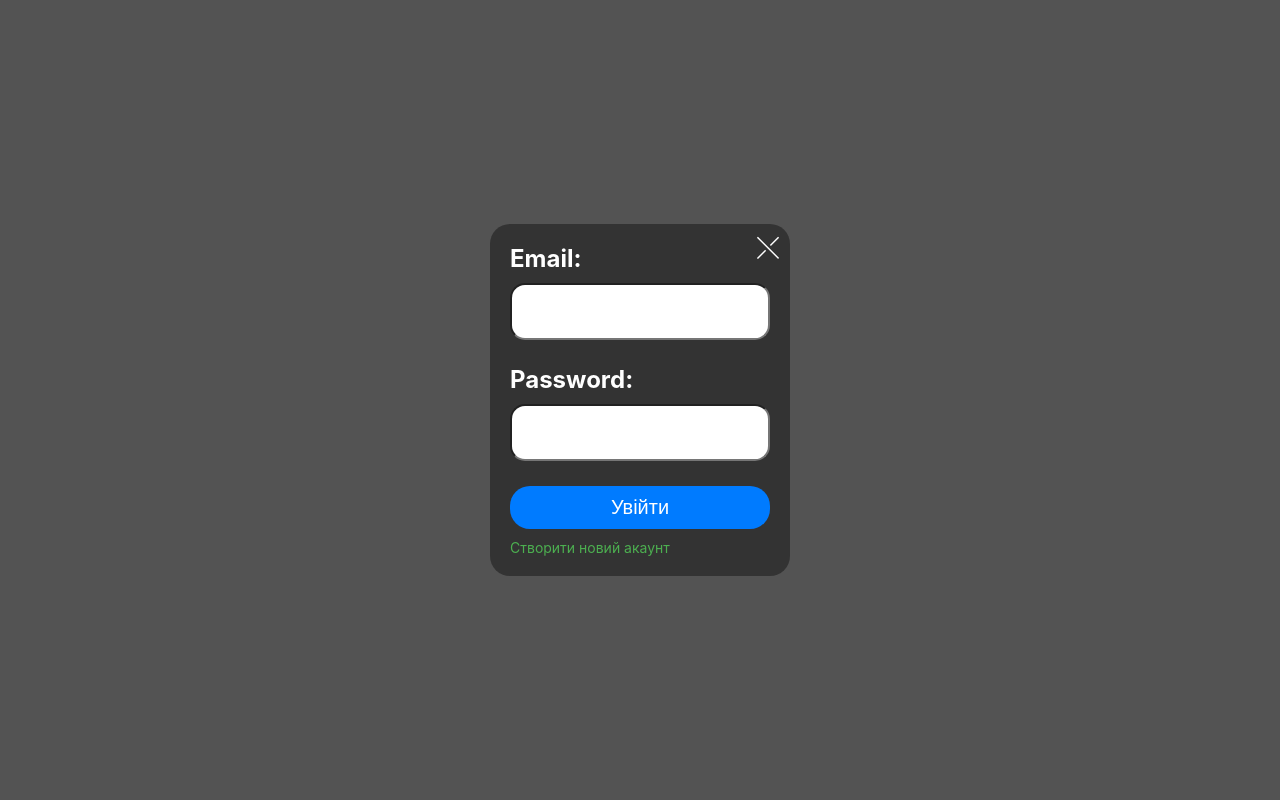
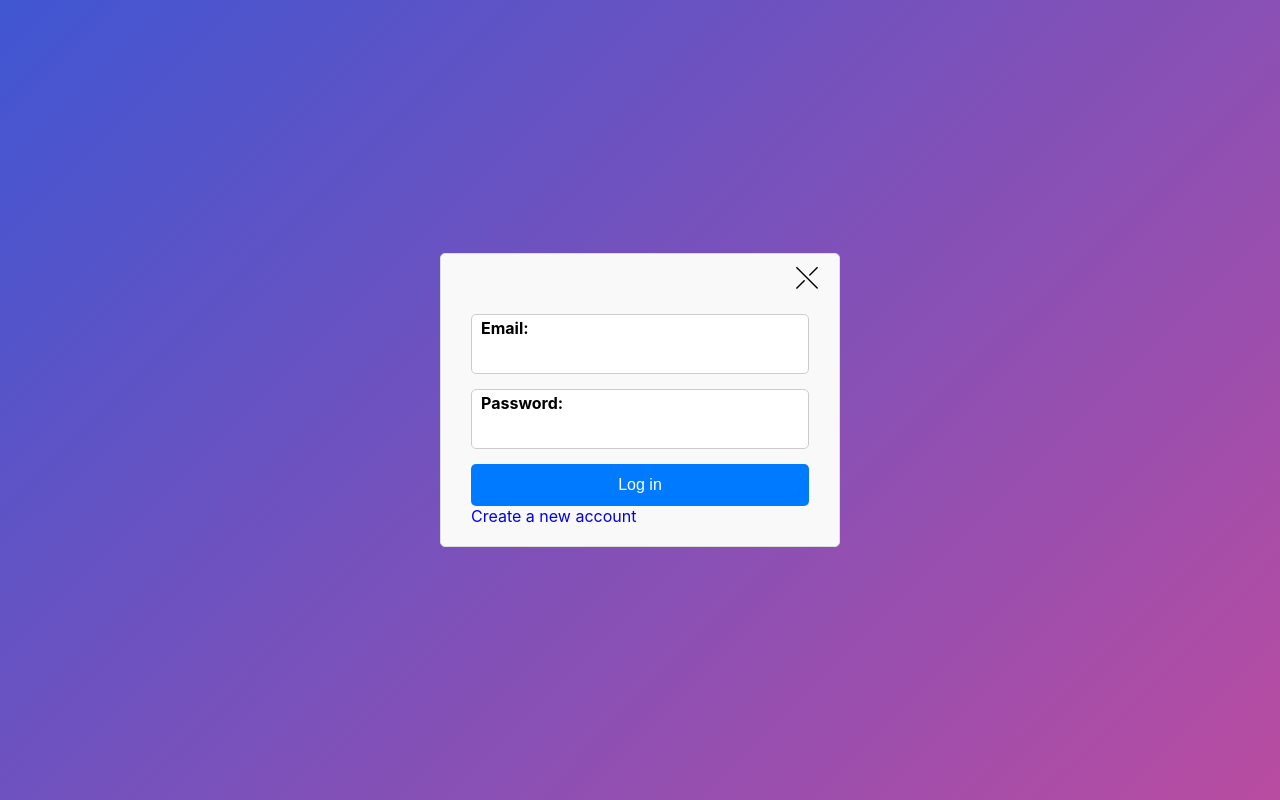
Before and after one commit to AlexQwerty73/Bank-test, a React (Create React App) app: page /login in a window 1280 px wide. Built offline with nearby package versions, Linux system fonts and the light colour scheme; data requests are answered from the project's data file.

Commit message:
update LoginForm

```diff
--- a/src/components/LoginForm/LoginForm.jsx
+++ b/src/components/LoginForm/LoginForm.jsx
@@ -1,6 +1,6 @@
 import React, { useState } from 'react';
 import { useNavigate, Link } from 'react-router-dom';
-import s from './loginForm.module.css';
+import styles from './loginForm.module.css';
 import { saveToLocalStorage } from '../../utils';
 import { useUserByEmail } from '../../hooks/';
 import { getFormError } from './getFormError';
@@ -34,21 +34,21 @@ export const LoginForm = () => {
    };
 
    return (
-      <form className={s.loginForm}>
-         <div className={s.cross} onClick={() => navigate(-1)}>&#10540;</div>
-         <label className={s.label}>
+      <form className={styles.loginForm}>
+         <div className={styles.cross} onClick={() => navigate(-1)}>&#10540;</div>
+         <label className={styles.label}>
+            <input className={styles.input} type="text" value={email} onChange={(e) => setEmail(e.target.value)} />
             <h2>Email:</h2>
-            <input className={s.input} type="text" value={email} onChange={(e) => setEmail(e.target.value)} />
          </label>
-         <label className={s.label}>
+         <label className={styles.label}>
+            <input className={styles.input} type="password" value={password} onChange={(e) => setPassword(e.target.value)} />
             <h2>Password:</h2>
-            <input className={s.input} type="password" value={password} onChange={(e) => setPassword(e.target.value)} />
          </label>
-         <button className={s.btn} type="button" onClick={handleLogin}>
-            Увійти
+         <button className={styles.btn} type="button" onClick={handleLogin}>
+            Log in
          </button>
-         {error && <div className={s.errorWindow}>{error}</div>}
-         <Link to="/create-user" className={s.link}>Створити новий акаунт</Link>
+         {error && <div className={styles.errorWindow}>{error}</div>}
+         <Link to="/create-user" className={styles.link}>Create a new account</Link>
       </form>
    );
 };
--- a/src/components/LoginForm/loginForm.module.css
+++ b/src/components/LoginForm/loginForm.module.css
@@ -1,24 +1,31 @@
 .loginForm {
-   max-width: 300px;
+   max-width: 400px;
+   margin: 0 auto;
+   padding: 60px 30px 20px;
+   background-color: #f9f9f9;
+   border: 1px solid #ddd;
+   border-radius: 5px;
    position: relative;
-   left: 0%;
-   top: 50%;
-   transform: translateY(-50%);
+}
 
-   margin: 0 auto;
-   padding: 20px;
+.label {
+   font-size: 16px;
+   margin-bottom: 8px;
+   position: relative;
+}
 
-   border-radius: 20px;
-
-   background-color: #333;
-   color: #fff;
+.label h2 {
+   font-size: 16px;
+   position: absolute;
+   left: 10px;
+   bottom: 25px;
+   z-index: 1000;
 }
 
 .cross {
    position: absolute;
    top: 5px;
-   right: 10px;
-
+   right: 20px;
    font-size: 30px;
    cursor: pointer;
 }
@@ -27,58 +34,37 @@
    color: tomato;
 }
 
-.label {
-   display: block;
-   margin-bottom: 10px;
-}
-
-.label h2 {
-   margin-bottom: 10px;
-}
-
 .input {
    width: 100%;
-   padding: 15px;
-   font-size: 20px;
-
-   border-radius: 15px;
+   padding: 30px 10px 10px;
+   font-size: 16px;
    margin-bottom: 15px;
+   border-radius: 5px;
+   border: 1px solid #ccc;
    box-sizing: border-box;
 }
 
 .input:focus {
-   outline: none;
-   border-color: #007bff;
+   border: 1px solid green;
 }
 
 .btn {
+   width: 100%;
+   padding: 12px 20px;
    background-color: #007bff;
-   width: 100%;
    color: #fff;
-   border-radius: 20px;
-   padding: 10px 15px;
-   font-size: 20px;
    border: none;
+   border-radius: 5px;
    cursor: pointer;
+   font-size: 16px;
+   transition: background-color 0.3s;
 }
 
 .btn:hover {
-   background-color: #0056b3;
+   background-color: #1058be;
 }
 
 .errorWindow {
-   color: #ff6347;
+   color: tomato;
    margin-top: 10px;
 }
-
-.link {
-   display: block;
-   margin-top: 10px;
-   color: #4caf50;
-   text-decoration: none;
-   font-size: 14px;
-}
-
-.link:hover {
-   color: #45a049;
-}
--- a/src/pages/LoginPage/loginPage.module.css
+++ b/src/pages/LoginPage/loginPage.module.css
@@ -1,8 +1,11 @@
 .loginPage {
-   position: fixed;
-   top: 0;
-   left: 0;
+   background: rgb(64, 86, 210);
+   background: linear-gradient(135deg, rgba(64, 86, 210, 1) 0%, rgb(185, 76, 161) 100%);
+
    width: 100vw;
    height: 100vh;
-   background: #000000ac;
+
+   display: flex;
+   justify-content: center;
+   align-items: center;
 }
```
